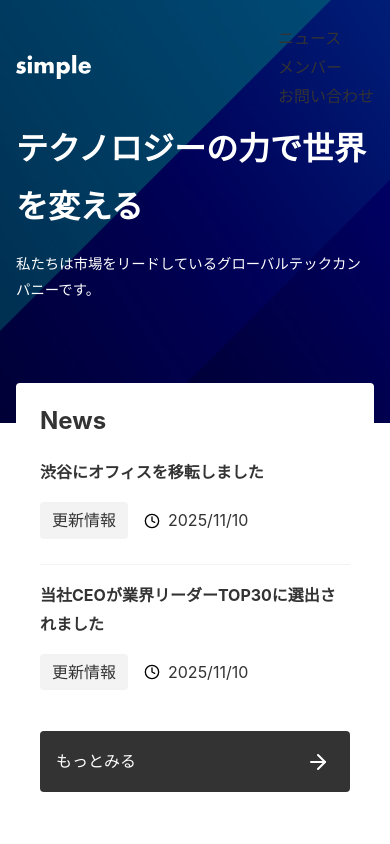
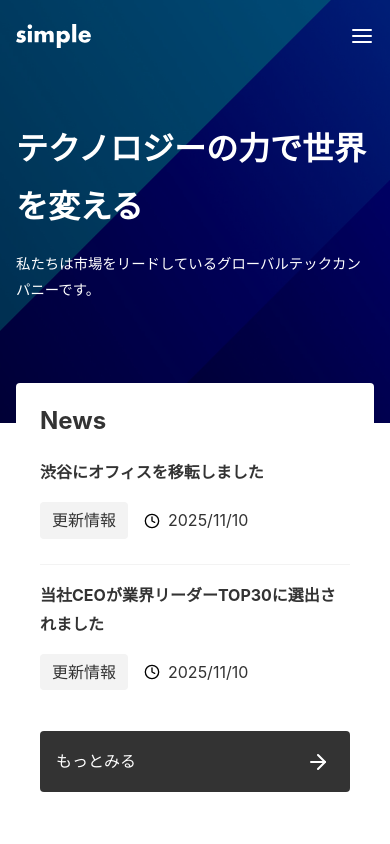
Before and after one commit to YukiCreateStudio/251111-test-project, a Next.js app: page / in a window 390 px wide. Shown: the top 844 px of the page. Built offline with nearby package versions, Linux system fonts and the light colour scheme.

Commit message:
5回目完了

```diff
--- a/app/_components/Header/index.tsx
+++ b/app/_components/Header/index.tsx
@@ -1,6 +1,7 @@
 import Image from "next/image";
 import styles from "./index.module.css";
 import Link from "next/link";
+import Menu from "../Menu";
 
 export default function Header() {
   return (
@@ -15,19 +16,7 @@ export default function Header() {
           priority
         />
       </Link>
-      <nav className={styles.nav}>
-        <ul className={styles.items}>
-          <li className={styles.item}>
-            <Link href="/news">ニュース</Link>
-          </li>
-          <li className={styles.item}>
-            <Link href="/members">メンバー</Link>
-          </li>
-          <li className={styles.item}>
-            <Link href="/contact">お問い合わせ</Link>
-          </li>
-        </ul>
-      </nav>
+      <Menu />
     </header>
   );
 }
--- /dev/null
+++ b/app/_components/Menu/index.module.css
@@ -0,0 +1,45 @@
+.items {
+  display: flex;
+  color: #fff;
+  gap: 40px;
+}
+
+.button {
+  display: none;
+}
+
+@media (max-width: 640px) {
+  .nav {
+    display: none;
+  }
+
+  .nav.open {
+    display: block;
+    position: fixed;
+    top: 0;
+    left: 0;
+    right: 0;
+    bottom: 0;
+    background-color: var(--color-bg-painted);
+    color: var(--color-text-unpainted);
+    padding: 24px 16px;
+  }
+
+  .items {
+    flex-direction: column;
+    gap: 24px;
+  }
+
+  .button {
+    display: flex;
+    background: none;
+    border: none;
+    cursor: pointer;
+  }
+
+  .close {
+    position: absolute;
+    top: 24px;
+    right: 16px;
+  }
+}
--- /dev/null
+++ b/app/_components/Menu/index.tsx
@@ -0,0 +1,39 @@
+"use Client";
+
+import classNames from "classnames";
+import Image from "next/image";
+import styles from "./index.module.css";
+import Link from "next/link";
+import { useState } from "react";
+
+export default function Menu() {
+  const [isOpen, setOpen] = useState<boolean>(false);
+  const open = () => setOpen(true);
+  return (
+    <div>
+      <nav className={classNames(styles.nav, isOpen && styles.open)}>
+        <ul className={styles.items}>
+          <li>
+            <Link href="/news">ニュース</Link>
+          </li>
+          <li>
+            <Link href="/members">メンバー</Link>
+          </li>
+          <li>
+            <Link href="/contact">お問い合わせ</Link>
+          </li>
+        </ul>
+      </nav>
+
+      <button className={styles.button} onClick={open}>
+        <Image
+          className={styles.button}
+          src="/menu.svg"
+          alt="メニュー"
+          width={24}
+          height={24}
+        />
+      </button>
+    </div>
+  );
+}
```
Also changed, not shown: package.json (+5 -4 lines), 1 other file (tests, documents, lock files or other folders).
